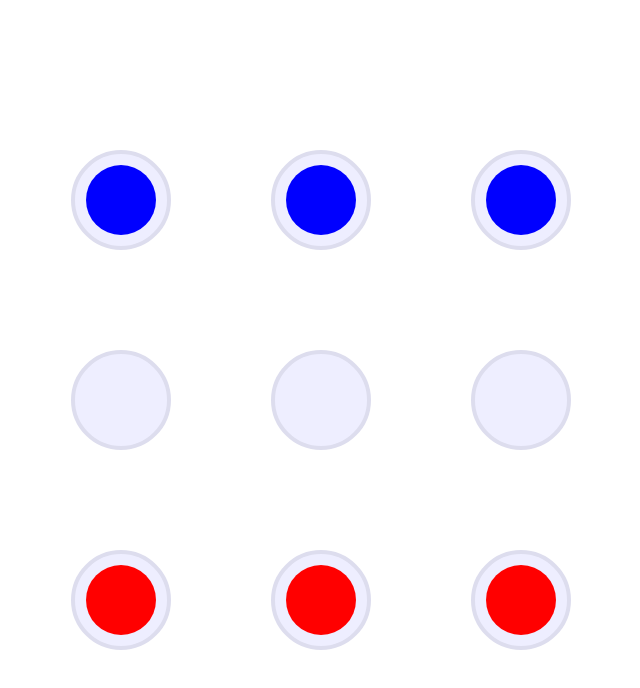
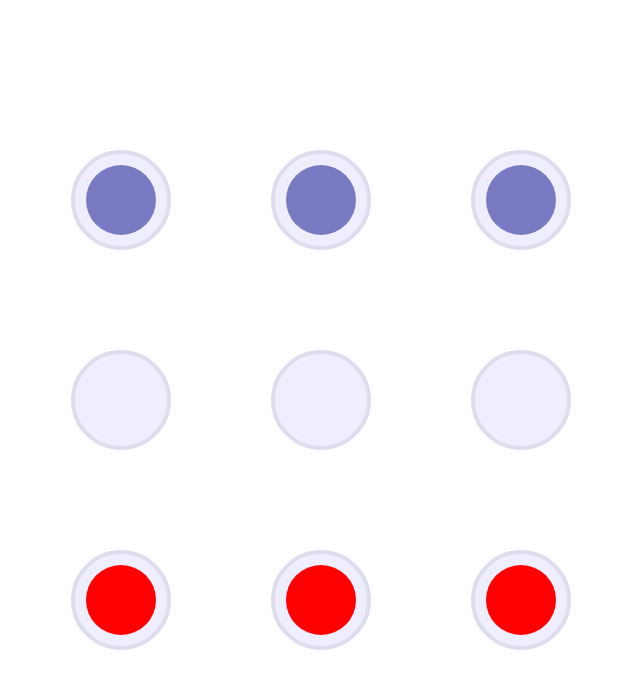
Before and after one commit to rsilivestr/3-in-line, a Next.js app: page / in a window 1280 px wide. Shown: the top 688 px of the page, without its empty margins (319-959 px from the left). Built offline with nearby package versions, Linux system fonts and the light colour scheme.

Commit message:
Add win animation

```diff
--- a/src/components/Chip/index.tsx
+++ b/src/components/Chip/index.tsx
@@ -1,30 +1,66 @@
+import { keyframes } from '@emotion/react';
+import styled from '@emotion/styled';
+
 import { Crown } from 'components/Crown';
 
 import * as S from './styled';
 
 type Props = {
+  active: boolean;
   color: string;
   isEmpowered: boolean;
   isSelected: boolean;
   position: number;
+  winner: boolean;
   onClick: () => void;
 };
 
-export const Chip: React.FC<Props> = ({ color, isEmpowered, isSelected, position, onClick }) => {
+export const Chip: React.FC<Props> = ({
+  active,
+  color,
+  isEmpowered,
+  isSelected,
+  position,
+  winner,
+  onClick,
+}) => {
+  const borderColor = isSelected ? 'lightgreen' : 'transparent';
+  const filter = active || winner ? undefined : 'grayscale(0.5)';
+  const opacity = active || winner ? 1 : 0.5;
   const tx = Math.floor((position - 1) / 3) * 200;
   const ty = ((position - 1) % 3) * 200;
+  const transform = `translate(${ty}%, ${tx}%)`;
+  const winAnimation = keyframes`
+    0%, 33.33%, 66.67% {
+      transform: ${transform} scale(1);
+    }
+    16.67%, 50%, 83.33% {
+      transform: ${transform} scale(4);
+    }
+    100% {
+      transform: ${transform} scale(1.5);
+    }
+  `;
+
+  const AnimatedChip = styled(S.Chip)`
+    animation: ${winAnimation} ease-in-out 3s;
+    animation-fill-mode: forwards;
+  `;
+
+  const Element = winner ? AnimatedChip : S.Chip;
 
   return (
-    <S.Chip
+    <Element
       $color={color}
-      $selected={isSelected}
       style={{
-        borderColor: isSelected ? 'lightgreen' : 'transparent',
-        transform: `translate(${ty}%, ${tx}%)`,
+        borderColor,
+        filter,
+        opacity,
+        transform,
       }}
       onClick={onClick}
     >
       {isEmpowered && <Crown />}
-    </S.Chip>
+    </Element>
   );
 };
--- a/src/components/Chip/styled.ts
+++ b/src/components/Chip/styled.ts
@@ -1,6 +1,6 @@
 import styled from '@emotion/styled';
 
-export const Chip = styled.div<{ $color: string; $selected: boolean }>`
+export const Chip = styled.div<{ $color: string }>`
   position: absolute;
   width: 100px;
   height: 100px;
@@ -12,8 +12,7 @@ export const Chip = styled.div<{ $color: string; $selected: boolean }>`
   background-color: ${({ $color }) => $color};
   background-clip: padding-box;
   border: 15px solid transparent;
-  cursor: pointer;
-  transition: transform 200ms;
+  transition: all 200ms;
 
   &:hover {
     border-color: lightgreen;
--- a/src/components/Game/index.tsx
+++ b/src/components/Game/index.tsx
@@ -118,10 +118,12 @@ export const Game = () => {
           return (
             <Chip
               key={id}
+              active={color === activeColor.current}
               color={color}
               isEmpowered={isEmpowered}
               isSelected={id === selectedChip?.id}
               position={position}
+              winner={color === winner}
               onClick={() => handleChipSelect(chip)}
             />
           );
```
